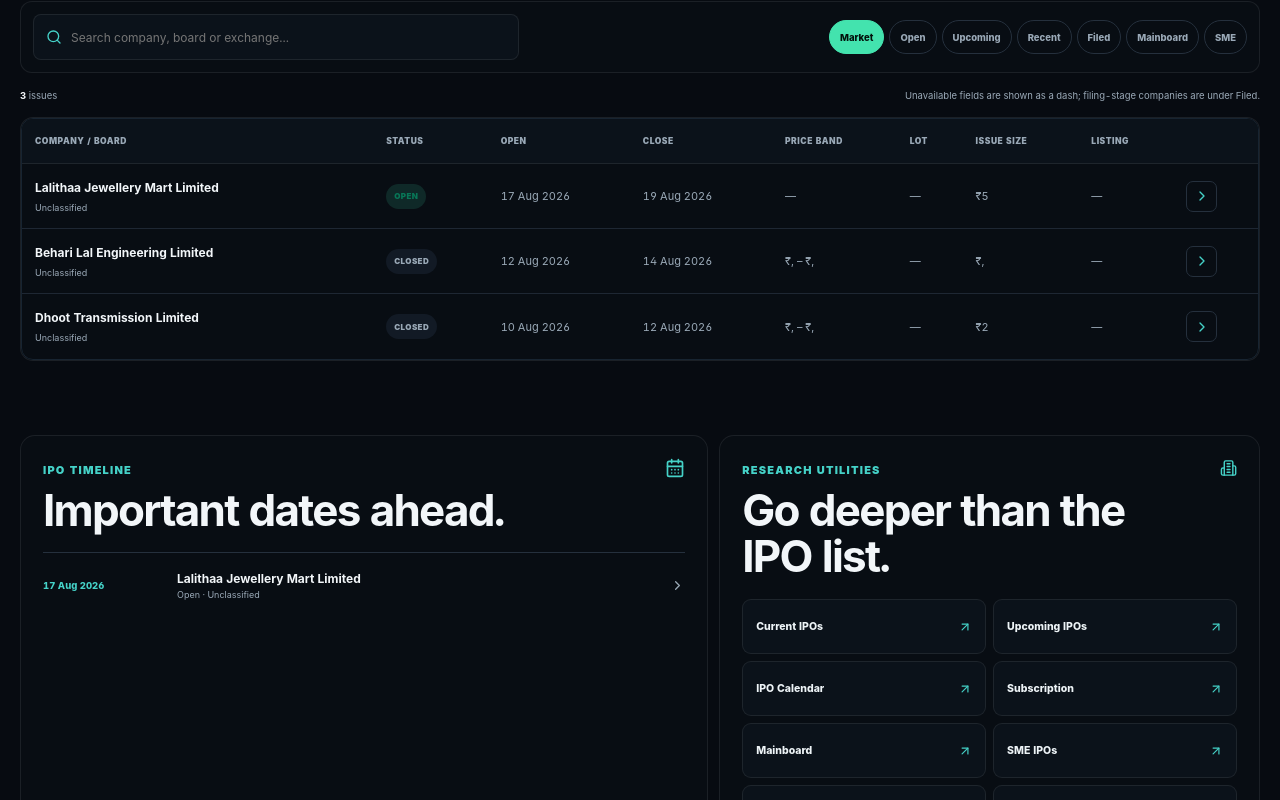
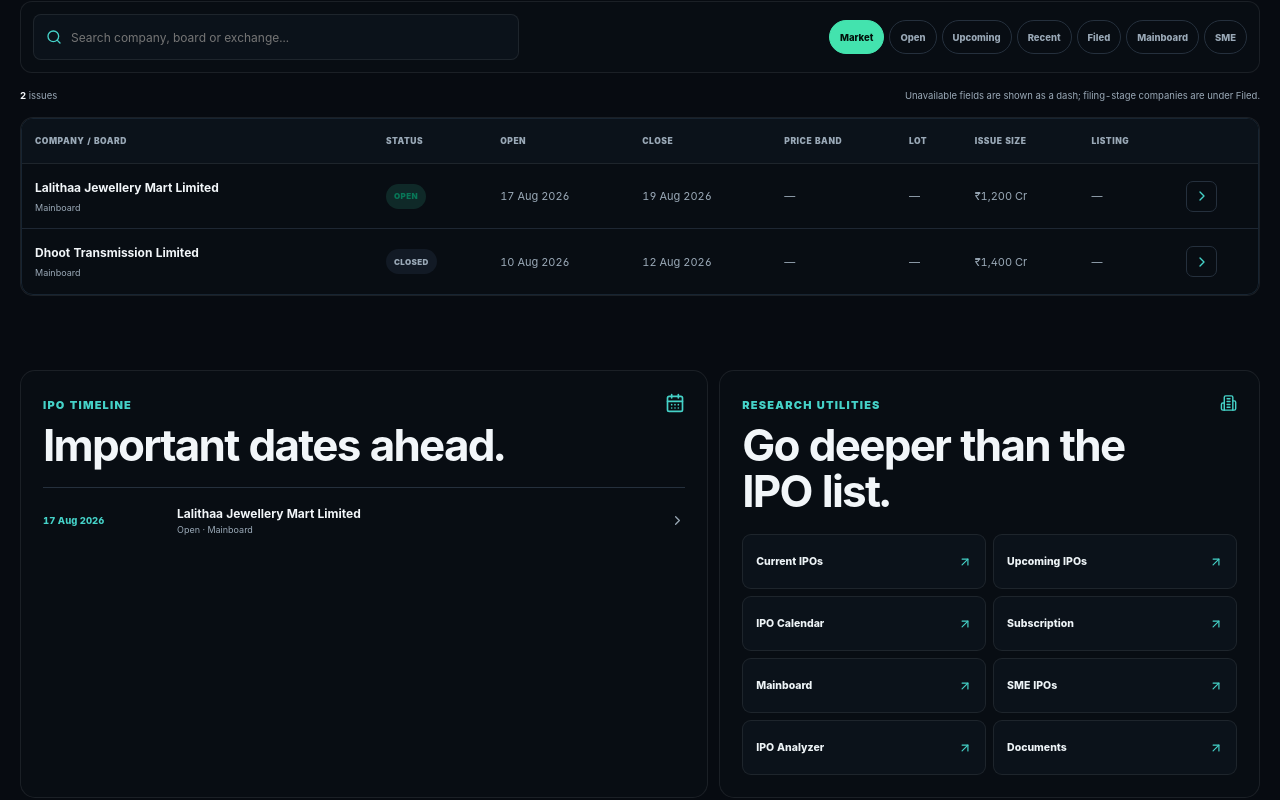
Before and after one commit to aqdas1820/credonomics-site, a Next.js app: page /ipo in a window 1280 px wide. Shown: the part 993-1793 px from the top of the page. Built offline with nearby package versions, Linux system fonts and the light colour scheme.

Commit message:
Automate official-source IPO intelligence

```diff
--- a/app/data/ipo-dashboard.generated.ts
+++ b/app/data/ipo-dashboard.generated.ts
@@ -27,7 +27,7 @@
 }
 
 export const ipoDashboardMeta = {
-  "generatedAt": "2026-08-17T14:59:11+00:00",
+  "generatedAt": "2026-08-17T15:06:58+00:00",
   "sourceHealth": {
     "nseIssueBoardRecords": 1,
     "nseTrackerRecords": 0,
@@ -48,7 +48,7 @@
     "id": "auto:lalithaa-jewellery-mart",
     "slug": "lalithaa-jewellery-mart",
     "company": "Lalithaa Jewellery Mart Limited",
-    "board": "Unclassified",
+    "board": "Mainboard",
     "status": "Open",
     "openDate": "17 Aug 2026",
     "closeDate": "19 Aug 2026",
@@ -56,7 +56,7 @@
     "allotmentDate": "",
     "priceBand": "",
     "lotSize": "",
-    "issueSize": "₹5",
+    "issueSize": "₹1,200 Cr",
     "exchange": "",
     "gmp": "",
     "subscription": "",
@@ -66,39 +66,18 @@
     "financialExtractionStatus": "auto_extracted_verify_with_prospectus"
   },
   {
-    "id": "auto:behari-lal-engineering",
-    "slug": "behari-lal-engineering",
-    "company": "Behari Lal Engineering Limited",
-    "board": "Unclassified",
-    "status": "Closed",
-    "openDate": "12 Aug 2026",
-    "closeDate": "14 Aug 2026",
-    "listingDate": "",
-    "allotmentDate": "",
-    "priceBand": "₹, – ₹,",
-    "lotSize": "",
-    "issueSize": "₹,",
-    "exchange": "",
-    "gmp": "",
-    "subscription": "",
-    "href": "/ipo/company/behari-lal-engineering",
-    "sourceFile": "public/data/ipo-intelligence/index.json",
-    "prospectusUrl": "https://www.sebi.gov.in/sebi_data/commondocs/aug-2026/Behari%20Lal%20Engineering%20Limited%20-%20Abridged%20Prospectus_p.pdf",
-    "financialExtractionStatus": "auto_extracted_verify_with_prospectus"
-  },
-  {
     "id": "auto:dhoot-transmission",
     "slug": "dhoot-transmission",
     "company": "Dhoot Transmission Limited",
-    "board": "Unclassified",
+    "board": "Mainboard",
     "status": "Closed",
     "openDate": "10 Aug 2026",
     "closeDate": "12 Aug 2026",
     "listingDate": "",
     "allotmentDate": "",
-    "priceBand": "₹, – ₹,",
+    "priceBand": "",
     "lotSize": "",
-    "issueSize": "₹2",
+    "issueSize": "₹1,400 Cr",
     "exchange": "",
     "gmp": "",
     "subscription": "",
@@ -111,15 +90,15 @@
     "id": "auto:advanced-sys-tek",
     "slug": "advanced-sys-tek",
     "company": "Advanced Sys-Tek Limited",
-    "board": "Unclassified",
+    "board": "Mainboard",
     "status": "Research",
     "openDate": "",
     "closeDate": "",
     "listingDate": "",
     "allotmentDate": "",
-    "priceBand": "₹, – ₹,",
+    "priceBand": "",
     "lotSize": "",
-    "issueSize": "₹,",
+    "issueSize": "",
     "exchange": "",
     "gmp": "",
     "subscription": "",
@@ -132,7 +111,7 @@
     "id": "auto:ags-health",
     "slug": "ags-health",
     "company": "AGS Health Limited",
-    "board": "Unclassified",
+    "board": "Mainboard",
     "status": "Research",
     "openDate": "",
     "closeDate": "",
@@ -140,7 +119,7 @@
     "allotmentDate": "",
     "priceBand": "",
     "lotSize": "",
-    "issueSize": "₹1",
+    "issueSize": "",
     "exchange": "",
     "gmp": "",
     "subscription": "",
@@ -153,15 +132,15 @@
     "id": "auto:alpine-texworld",
     "slug": "alpine-texworld",
     "company": "ALPINE TEXWORLD LIMITED",
-    "board": "Unclassified",
+    "board": "Mainboard",
     "status": "Research",
     "openDate": "",
     "closeDate": "",
     "listingDate": "",
     "allotmentDate": "",
-    "priceBand": "₹, – ₹,",
+    "priceBand": "",
     "lotSize": "",
-    "issueSize": "₹,",
+    "issueSize": "₹55.75 Cr",
     "exchange": "",
     "gmp": "",
     "subscription": "",
@@ -195,7 +174,7 @@
     "id": "auto:arjun-jewellers",
     "slug": "arjun-jewellers",
     "company": "Arjun Jewellers Limited",
-    "board": "Unclassified",
+    "board": "Mainboard",
     "status": "Research",
     "openDate": "",
     "closeDate": "",
@@ -203,7 +182,7 @@
     "allotmentDate": "",
     "priceBand": "",
     "lotSize": "",
-    "issueSize": "₹,",
+    "issueSize": "",
     "exchange": "",
     "gmp": "",
     "subscription": "",
@@ -216,15 +195,15 @@
     "id": "auto:beauty-garage",
     "slug": "beauty-garage",
     "company": "BEAUTY GARAGE LIMITED",
-    "board": "Unclassified",
+    "board": "Mainboard",
     "status": "Research",
     "openDate": "",
     "closeDate": "",
     "listingDate": "",
     "allotmentDate": "",
-    "priceBand": "₹, – ₹,",
+    "priceBand": "",
     "lotSize": "",
-    "issueSize": "₹10",
+    "issueSize": "",
     "exchange": "",
     "gmp": "",
     "subscription": "",
@@ -234,18 +213,39 @@
     "financialExtractionStatus": "auto_extracted_verify_with_prospectus"
   },
   {
-    "id": "auto:cult-fit",
-    "slug": "cult-fit",
-    "company": "CULT.FIT LIMITED",
-    "board": "Unclassified",
+    "id": "auto:behari-lal-engineering",
+    "slug": "behari-lal-engineering",
+    "company": "Behari Lal Engineering Limited",
+    "board": "Mainboard",
     "status": "Research",
     "openDate": "",
     "closeDate": "",
     "listingDate": "",
     "allotmentDate": "",
-    "priceBand": "₹, – ₹,",
+    "priceBand": "",
     "lotSize": "",
-    "issueSize": "₹1",
+    "issueSize": "",
+    "exchange": "",
+    "gmp": "",
+    "subscription": "",
+    "href": "/ipo/company/behari-lal-engineering",
+    "sourceFile": "public/data/ipo-intelligence/index.json",
+    "prospectusUrl": "https://www.sebi.gov.in/sebi_data/commondocs/aug-2026/Behari%20Lal%20Engineering%20Limited%20-%20Abridged%20Prospectus_p.pdf",
+    "financialExtractionStatus": "auto_extracted_verify_with_prospectus"
+  },
+  {
+    "id": "auto:cult-fit",
+    "slug": "cult-fit",
+    "company": "CULT.FIT LIMITED",
+    "board": "Mainboard",
+    "status": "Research",
+    "openDate": "",
+    "closeDate": "",
+    "listingDate": "",
+    "allotmentDate": "",
+    "priceBand": "",
+    "lotSize": "",
+    "issueSize": "",
     "exchange": "",
     "gmp": "",
     "subscription": "",
@@ -258,15 +258,15 @@
     "id": "auto:encube-ethicals",
     "slug": "encube-ethicals",
     "company": "Encube Ethicals Limited",
-    "board": "Unclassified",
+    "board": "Mainboard",
     "status": "Research",
     "openDate": "",
     "closeDate": "",
     "listingDate": "",
     "allotmentDate": "",
-    "priceBand": "₹, – ₹,",
+    "priceBand": "",
     "lotSize": "",
-    "issueSize": "₹1",
+    "issueSize": "",
     "exchange": "",
     "gmp": "",
     "subscription": "",
@@ -300,15 +300,15 @@
     "id": "auto:gni-infrastructure",
     "slug": "gni-infrastructure",
     "company": "GNI INFRASTRUCTURE LIMITED",
-    "board": "Unclassified",
+    "board": "Mainboard",
     "status": "Research",
     "openDate": "",
     "closeDate": "",
     "listingDate": "",
     "allotmentDate": "",
-    "priceBand": "₹, – ₹,",
+    "priceBand": "",
     "lotSize": "",
-    "issueSize": "₹21,029,642",
+    "issueSize": "",
     "exchange": "",
     "gmp": "",
     "subscription": "",
@@ -348,9 +348,9 @@
     "closeDate": "",
     "listingDate": "",
     "allotmentDate": "",
-    "priceBand": "₹, – ₹,",
+    "priceBand": "",
     "lotSize": "",
-    "issueSize": "₹16,710,000",
+    "issueSize": "",
     "exchange": "",
     "gmp": "",
     "subscription": "",
@@ -363,15 +363,15 @@
     "id": "auto:innoterra",
     "slug": "innoterra",
     "company": "INNOTERRA LIMITED",
-    "board": "Unclassified",
+    "board": "Mainboard",
     "status": "Research",
     "openDate": "",
     "closeDate": "",
     "listingDate": "",
     "allotmentDate": "",
-    "priceBand": "₹, – ₹,",
+    "priceBand": "",
     "lotSize": "",
-    "issueSize": "₹1",
+    "issueSize": "",
     "exchange": "",
     "gmp": "",
     "subscription": "",
@@ -447,7 +447,7 @@
     "id": "auto:master-chains-n-jewels",
     "slug": "master-chains-n-jewels",
     "company": "MASTER CHAINS N JEWELS LIMITED",
-    "board": "Unclassified",
+    "board": "Mainboard",
     "status": "Research",
     "openDate": "",
     "closeDate": "",
@@ -455,7 +455,7 @@
     "allotmentDate": "",
     "priceBand": "",
     "lotSize": "",
-    "issueSize": "₹,",
+    "issueSize": "",
     "exchange": "",
     "gmp": "",
     "subscription": "",
@@ -552,15 +552,15 @@
     "id": "auto:pragyawan-technologies",
     "slug": "pragyawan-technologies",
     "company": "Pragyawan Technologies Limited",
-    "board": "Unclassified",
+    "board": "Mainboard",
     "status": "Research",
     "openDate": "",
     "closeDate": "",
     "listingDate": "",
     "allotmentDate": "",
-    "priceBand": "₹, – ₹,",
+    "priceBand": "",
     "lotSize": "",
-    "issueSize": "₹,",
+    "issueSize": "",
     "exchange": "",
     "gmp": "",
     "subscription": "",
@@ -573,7 +573,7 @@
     "id": "auto:ratnadeep-retail",
     "slug": "ratnadeep-retail",
     "company": "RATNADEEP RETAIL LIMITED",
-    "board": "Unclassified",
+    "board": "Mainboard",
     "status": "Research",
     "openDate": "",
     "closeDate": "",
@@ -581,7 +581,7 @@
     "allotmentDate": "",
     "priceBand": "",
     "lotSize": "",
-    "issueSize": "₹1",
+    "issueSize": "",
     "exchange": "",
     "gmp": "",
     "subscription": "",
@@ -644,7 +644,7 @@
     "allotmentDate": "",
     "priceBand": "",
     "lotSize": "",
-    "issueSize": "",
+    "issueSize": "₹216.79 Cr",
     "exchange": "",
     "gmp": "",
     "subscription": "",
@@ -657,15 +657,15 @@
     "id": "auto:stalwart-people-services-india",
     "slug": "stalwart-people-services-india",
     "company": "STALWART PEOPLE SERVICES INDIA LIMITED",
-    "board": "Unclassified",
+    "board": "Mainboard",
     "status": "Research",
     "openDate": "",
     "closeDate": "",
     "listingDate": "",
     "allotmentDate": "",
-    "priceBand": "₹, – ₹,",
+    "priceBand": "",
     "lotSize": "",
-    "issueSize": "₹5",
+    "issueSize": "",
     "exchange": "",
     "gmp": "",
     "subscription": "",
@@ -699,7 +699,7 @@
     "id": "auto:swara-baby-products",
     "slug": "swara-baby-products",
     "company": "SWARA BABY PRODUCTS LIMITED",
-    "board": "Unclassified",
+    "board": "Mainboard",
     "status": "Research",
     "openDate": "",
     "closeDate": "",
@@ -707,7 +707,7 @@
     "allotmentDate": "",
     "priceBand": "",
     "lotSize": "",
-    "issueSize": "₹,",
+    "issueSize": "",
     "exchange": "",
     "gmp": "",
     "subscription": "",
@@ -720,15 +720,15 @@
     "id": "auto:tmc-transformers-india",
     "slug": "tmc-transformers-india",
     "company": "TMC Transformers India Limited",
-    "board": "Unclassified",
+    "board": "Mainboard",
     "status": "Research",
     "openDate": "",
     "closeDate": "",
     "listingDate": "",
     "allotmentDate": "",
-    "priceBand": "₹, – ₹,",
+    "priceBand": "",
     "lotSize": "",
-    "issueSize": "₹10",
+    "issueSize": "",
     "exchange": "",
     "gmp": "",
     "subscription": "",
@@ -741,15 +741,15 @@
     "id": "auto:tonbo-imaging-india",
     "slug": "tonbo-imaging-india",
     "company": "Tonbo Imaging India Limited",
-    "board": "Unclassified",
+    "board": "Mainboard",
     "status": "Research",
     "openDate": "",
     "closeDate": "",
     "listingDate": "",
     "allotmentDate": "",
-    "priceBand": "₹, – ₹,",
+    "priceBand": "",
     "lotSize": "",
-    "issueSize": "₹18,085,246",
+    "issueSize": "",
     "exchange": "",
     "gmp": "",
     "subscription": "",
@@ -762,28 +762,7 @@
     "id": "auto:veritas-finance",
     "slug": "veritas-finance",
     "company": "Veritas Finance Limited",
-    "board": "Unclassified",
-    "status": "Research",
-    "openDate": "",
-    "closeDate": "",
-    "listingDate": "",
-    "allotmentDate": "",
-    "priceBand": "₹, – ₹,",
-    "lotSize": "",
-    "issueSize": "₹,",
-    "exchange": "",
-    "gmp": "",
-    "subscription": "",
-    "href": "/ipo/company/veritas-finance",
-    "sourceFile": "public/data/ipo-intelligence/index.json",
-    "prospectusUrl": "https://www.sebi.gov.in/sebi_data/commondocs/aug-2026/Veritas%20Finance%20Limited%20-%20AP_p.pdf",
-    "financialExtractionStatus": "auto_extracted_verify_with_prospectus"
-  },
-  {
-    "id": "auto:yogiji-digi",
-    "slug": "yogiji-digi",
-    "company": "YOGIJI DIGI LIMITED",
-    "board": "Unclassified",
+    "board": "Mainboard",
     "status": "Research",
     "openDate": "",
     "closeDate": "",
@@ -791,7 +770,28 @@
     "allotmentDate": "",
     "priceBand": "",
     "lotSize": "",
-    "issueSize": "₹,",
+    "issueSize": "",
+    "exchange": "",
+    "gmp": "",
+    "subscription": "",
+    "href": "/ipo/company/veritas-finance",
+    "sourceFile": "public/data/ipo-intelligence/index.json",
+    "prospectusUrl": "",
+    "financialExtractionStatus": "auto_extracted_verify_with_prospectus"
+  },
+  {
+    "id": "auto:yogiji-digi",
+    "slug": "yogiji-digi",
+    "company": "YOGIJI DIGI LIMITED",
+    "board": "Mainboard",
+    "status": "Research",
+    "openDate": "",
+    "closeDate": "",
+    "listingDate": "",
+    "allotmentDate": "",
+    "priceBand": "",
+    "lotSize": "",
+    "issueSize": "",
     "exchange": "",
     "gmp": "",
     "subscription": "",
@@ -804,15 +804,15 @@
     "id": "auto:zetwerk-manufacturing-businesses",
     "slug": "zetwerk-manufacturing-businesses",
     "company": "Zetwerk Manufacturing Businesses Limited",
-    "board": "Unclassified",
+    "board": "Mainboard",
     "status": "Research",
     "openDate": "",
     "closeDate": "",
     "listingDate": "",
     "allotmentDate": "",
-    "priceBand": "₹, – ₹,",
+    "priceBand": "",
     "lotSize": "",
-    "issueSize": "₹1",
+    "issueSize": "",
     "exchange": "",
     "gmp": "",
     "subscription": "",
--- a/app/ipo/IPODashboardClient.tsx
+++ b/app/ipo/IPODashboardClient.tsx
@@ -349,7 +349,7 @@
             <div className={styles.empty}>
               <Search size={22} />
               <strong>No IPO matches this filter.</strong>
-              <span>Try All, Mainboard, SME or a shorter company name.</span>
+              <span>Try Market, Open, Filed, Mainboard, SME or a company name.</span>
             </div>
           ) : null}
         </section>
```
Also changed, not shown: scripts/patch-v22-7-ipo-dashboard-quality.mjs (added, +265 -0 lines), scripts/v22-ipo-automation-audit.mjs (+50 -2 lines), public/data/ipo-intelligence/index.json, 1 other file (tests, documents, lock files or other folders).
